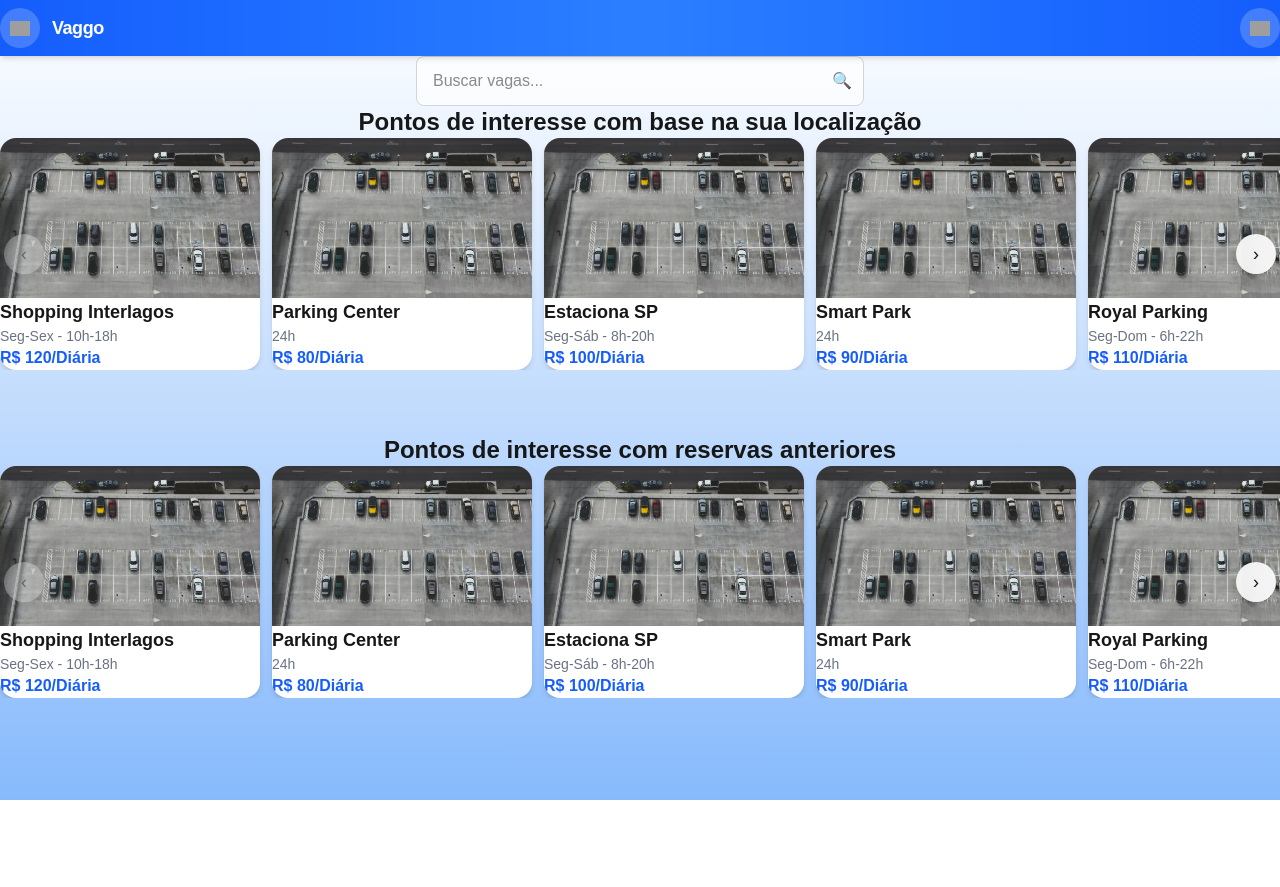
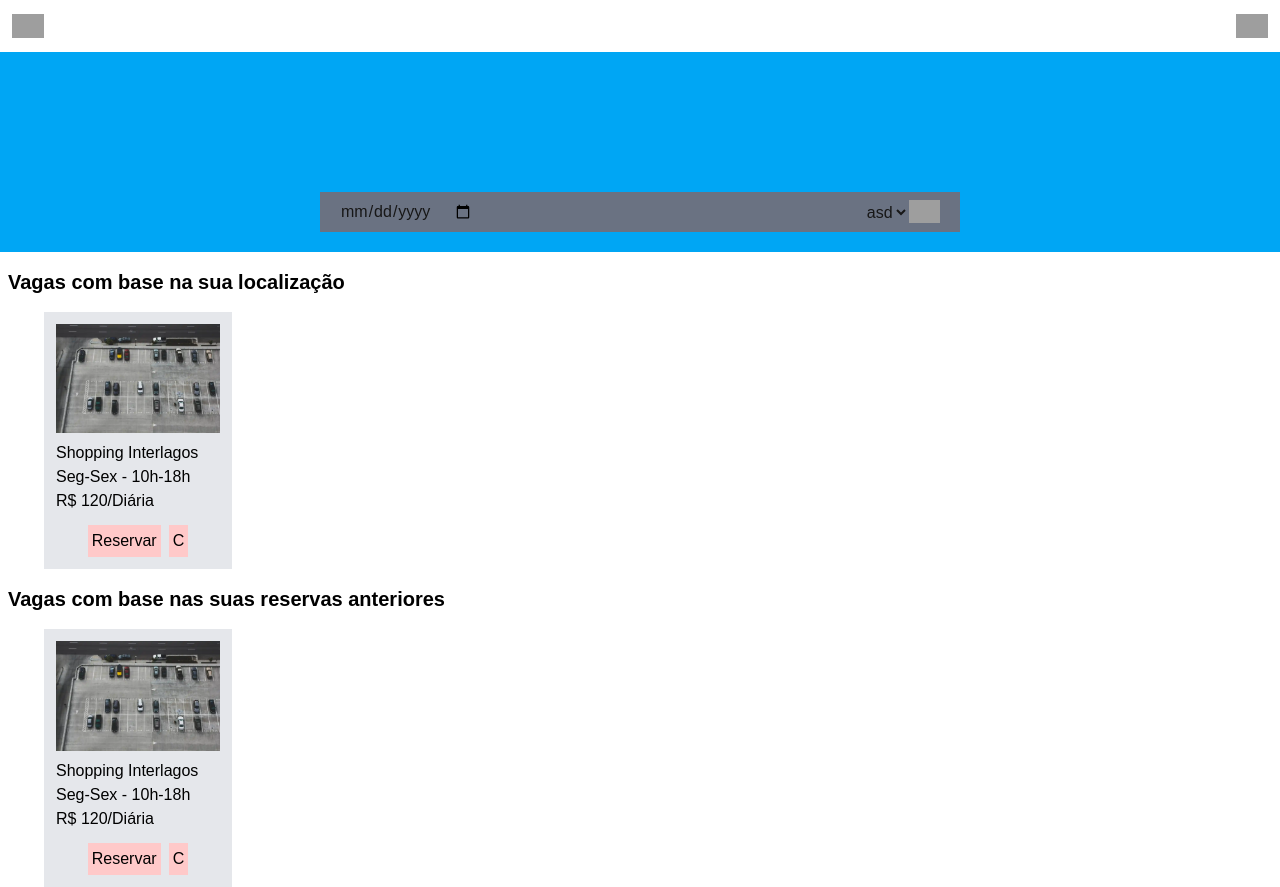
Before and after one commit to DiegoG784/vaggo-web, a Next.js app: page / in a window 1280 px wide. Before the commit the page ends 800 px from the top, so only its background shows below. Built offline with nearby package versions, Linux system fonts and the light colour scheme; grey boxes are pictures that could not be loaded.

Commit message:
Revert "basic design concept"

```diff
--- a/app/globals.css
+++ b/app/globals.css
@@ -5,27 +5,25 @@
   --foreground: #171717;
 }
 
-* {
-  margin: 0;
-  padding: 0;
-  box-sizing: border-box;
-}
+/* @theme inline {
+  --color-background: var(--background);
+  --color-foreground: var(--foreground);
+  --font-sans: var(--font-geist-sans);
+  --font-mono: var(--font-geist-mono);
+} */
+
+/* @media (prefers-color-scheme: dark) {
+  :root {
+    --background: #0a0a0a;
+    --foreground: #ededed;
+  }
+} */
 
 body {
-  /* Gradiente vertical: branco → azul claro */
-  background: linear-gradient(to bottom, #ffffff 0%, #87bafc 100%);
-  /* Alternativa com cor mais suave: linear-gradient(to bottom, #ffffff 0%, #e0f2fe 100%); */
-
+  background: var(--background);
   color: var(--foreground);
   font-family: Arial, Helvetica, sans-serif;
 
   width: 100%;
-  min-height: 100vh;
-  margin: 0;
-  padding: 0;
+  height: 100%;
 }
-
-.input {
-  @apply px-4 py-3 rounded-lg border border-gray-300 bg-white/70
-         focus:outline-none focus:ring-2 focus:ring-blue-400 transition;
-}
--- a/app/login/page.tsx
+++ b/app/login/page.tsx
@@ -1,54 +1,97 @@
 'use client'
-import Header from "@/component/header";
-import LoginCard from "@/component/login_card";
-import { useState } from "react";
-import { useRouter } from "next/navigation";
+import Header from "@/component/header"
+import Link from "next/link"
+// import Image from "next/image";
+import { useRouter, redirect } from "next/navigation"
+import { useState } from 'react';
+
 
 export default function Page() {
-  const [loading, setLoading] = useState(false);
-  const router = useRouter();
+  //user login page:
+  //  - credentials inserted will be validated and see if email and pass matches from api call
+  //  - if approved, insert credentials as cookies or somewhere safe, like a token or smth
+  //  - make user credential validation function on controller or model side, idk where tf this stays at i forgor
+  const [user, setUser] = useState(null)
+  // const router = useRouter()
+  // const handleRouting = (e:any) => {
+    // e.preventDefault()
+    // router.push('/user/dashboard')
+  // }
 
-  const handle = async (e: React.FormEvent<HTMLFormElement>) => {
-    e.preventDefault();
-    setLoading(true);
 
-    const formData = new FormData(e.currentTarget);
-    const values = Object.fromEntries(formData) as { email: string; pass: string };
+  const handle = (e:any) => {
+    e.preventDefault()
 
-    // remove qualquer campo desnecessário
-    delete (values as any).passConfirm;
+    // validar  CPF
+    // validar e-mail
+    // validar telefone
+    // validar senha
+    const formData = new FormData(e.currentTarget)
+    const values = Object.fromEntries(formData)
+    const router = useRouter()
 
-    try {
-      const res = await fetch("http://localhost:3000/users/login", {
+    console.log(values)
+    let result
+    // const token = "eyJhbGciOiJIUzI1NiIsInR5cCI6IkpXVCJ9.eyJpZCI6MSwiaWF0IjoxNzc0NjYxNTkzLCJleHAiOjE3NzQ2NjUxOTN9.Qd96mltdnSXA9XMGYfawBO3GN3dvloZIJe53jcWXcW4"
+
+    delete values.passConfirm
+
+    fetch('http://localhost:3000/users/login',
+      {
+        headers: {
+          // 'Authorization': `Bearer ${token}`,
+          'Content-Type': 'application/json'
+        },
         method: "POST",
-        headers: { "Content-Type": "application/json" },
-        body: JSON.stringify(values),
-      });
+        body: JSON.stringify(values)
+      }
+    )
+    .then((res) => res.json())
+    .then((data) => {
+      // if response  ok, give token and redirect to page
+      localStorage.setItem('token', data.data.token)
+      console.log(data)
+      // router.push('/user/dashboard')
 
-      const data = await res.json();
+    })
 
-      if (res.ok) {
-        localStorage.setItem("token", data.data.token);
-        console.log("Login bem-sucedido:", data);
-        router.push("/user/dashboard");
-      } else {
-        console.error("Erro ao logar:", data);
-      }
-    } catch (err) {
-      console.error("Erro na requisição:", err);
-    } finally {
-      setLoading(false);
-    }
-  };
+    // se resposta da api for 200, loga o usuário com a senha criada pelo forms e leva o usuário para a página dashboard
+    console.log(user)
+
+
+    // transformar dados registro em JSON
+
+    // enviar JSON pra API ->
+    // <- API envia mensagem 200 (message: true, new_id: token)
+
+
+    // router.push('/user/dashboard')
+
+  }
 
   return (
-    <main className="flex flex-col min-h-screen">
-      <Header />
+    <main className="flex flex-col">
 
-      <div className="flex flex-1 items-center justify-center bg-[var(--background-soft)] px-4">
-        {/* Usando o componente LoginCard */}
-        <LoginCard onSubmit={handle} loading={loading} />
-      </div>
+        <div className="flex flex-col items-center justify-center h-screen w-screen"> {/* change h/w-screen between 'full' or '100'. screens get messy */}
+            <section className="flex flex-col items-center bg-gray-300 w-1/3 h-2/4">
+
+                <h1>Vaggo</h1>
+                <h1>Seja bem vindo!</h1>
+
+                <form className="flex flex-col" onSubmit={handle}>
+                    <label htmlFor="email">Email</label>
+                    <input type="text" name="email"/>
+
+                    <label htmlFor="password">Senha</label>
+                    <input type="text" name="pass"/>
+                    <input type="submit" value={"Entrar"}/>
+                </form>
+
+                <Link href={"/register"}>Registrar</Link>
+
+            </section>
+        </div>
+
     </main>
   );
 }
--- a/app/page.tsx
+++ b/app/page.tsx
@@ -1,38 +1,47 @@
 'use client'
+import Image from "next/image";
+import Link from "next/link";
+// import Home from "@/app/view"
 import Header from "@/component/header"
-import SpotCarousel from "@/component/spot_carousel";
-import SearchBar from "@/component/search_bar";
+import SpotCard from "@/component/spot_card"
 
+//add a little system which redirects user to login page if user is not logged in (this is for some pages only)
 export default function Home() {
   return (
     <main>
-      <Header />
 
-  <section className="flex items-center justify-center">
-         <SearchBar/>
-</section>
+      <Header/>
 
-      <section className="section-default bg-[var(--background-soft)]">
-        <div className="container-default">
-
-          <h1 className="text-2xl font-semibold text-center">
-            Pontos de interesse com base na sua localização
-          </h1>
-
-          <SpotCarousel />
-
-          <div className="h-16"></div>
-
-          <h1 className="text-2xl font-semibold mb-8 text-center">
-            Pontos de interesse com reservas anteriores
-          </h1>
-
-          <SpotCarousel />
-
-          <div className="h-12"></div>
-
+      {/* disable this and replace with search bar on header if on mobile (<800x600) */}
+      <section className="bg-sky-500 h-50 flex flex-col-reverse items-center"> {/* Main search bar */}
+        <div className="flex flex-row bg-gray-500 w-1/2 px-5 py-2 mb-5 justify-between">
+          <input name="" type="date"/>
+          <input name="" type="search" className="w-100"/>
+          <select name="">
+            <option value={''}>asd</option>
+          </select>
+          <a href="#">
+            <img src={"/icons/magnifier.ico"} width={32} height={32}/>
+          </a>
         </div>
       </section>
+
+
+      <section className="flex flex-col h-100 bg-white">
+        <section>
+          <h1 className="text-black my-4 mx-2 text-xl font-bold">Vagas com base na sua localização</h1>
+          <section className="ml-10">
+            <SpotCard/>
+          </section>
+
+          <h1 className="text-black my-4 mx-2 text-xl font-bold">Vagas com base nas suas reservas anteriores</h1>
+          <section className="ml-10">
+            <SpotCard/>
+          </section>
+
+        </section>
+      </section>
+
     </main>
   );
 }
--- a/app/register/page.tsx
+++ b/app/register/page.tsx
@@ -85,87 +85,49 @@ export default function Page() {
 
   }
 
+
   return (
-  <main className="flex flex-col min-h-screen">
-    <Header />
+    <main className="flex flex-col">
 
-    <div className="flex flex-1 items-center justify-center bg-[var(--background-soft)] px-4">
+        <div className="flex flex-col items-center justify-center h-screen w-screen"> {/* change h/w-screen between 'full' or '100'. screens get messy */}
+            <section className="flex flex-col items-center bg-gray-300 w-1/3 h-2/4">
 
-      <section className="
-        w-full max-w-md        /* mais largo */
-        min-h-[520px]          /* menos alto */
-        bg-white/80 backdrop-blur-xl
-        border border-white/30
-        rounded-2xl
-        shadow-2xl
-        px-10 py-8             /* mais equilibrado */
-        flex flex-col justify-between
-      ">
+                <h1>Vaggo</h1>
+                <h1>Seja bem vindo!</h1>
 
-        {/* Header */}
-        <div className="text-center">
-          <h1 className="
-            text-4xl font-bold
-            bg-gradient-to-r from-blue-600 to-blue-400
-            bg-clip-text text-transparent
-          ">
-            Vaggo
-          </h1>
-          <p className="text-gray-500 text-base mt-2">
-            Crie sua conta
-          </p>
-        </div>
+                <form className="flex flex-col" onSubmit={handleRegister}>
 
-        {/* Form */}
-        <form className="flex flex-col gap-4 mt-6" onSubmit={handleRegister}>
 
-          <input type="text" name="name" placeholder="Nome completo" className="input" />
-          <input type="text" name="cpf" placeholder="CPF" className="input" />
+                  <input type="text" name="name" placeholder="Nome Completo"/>
+                  <input type="text" name="cpf" placeholder="CPF"/>
 
-          <div className="flex flex-col gap-1">
-            <label className="text-sm text-gray-700">Sexo</label>
-            <select name="gender" className="input">
-              <option value="M">Masculino</option>
-              <option value="F">Feminino</option>
+                  <div className="flex flex-row">
+                    <label htmlFor="gender" className="mr-1">Sexo:</label>
+                    <select name="gender">
+                      <option  value={"M"}>Masculino</option>
+                      <option  value={"F"}>Feminino</option>
                     </select>
                   </div>
 
-          <div className="flex flex-col gap-1">
-            <label className="text-sm text-gray-700">Data de nascimento</label>
-            <input type="date" name="birthDate" className="input" />
+                  <div className="flex flex-row">
+                    <label htmlFor="birthDate" className="mr-1">Data de Nascimento:</label>
+                    <input type="date" name="birthDate"/>
                   </div>
 
-          <input type="email" name="email" placeholder="E-mail" className="input" />
-          <input type="text" name="phone" placeholder="(XX) XXXXX-XXXX" className="input" />
+                  <input type="text" name="email" placeholder="e-mail"/>
+                  <input type="text" name="phone" placeholder="(XX) XXXXX-XXXX"/>
 
-          <input type="password" name="password" placeholder="Senha" className="input" />
-          <input type="password" name="passConfirm" placeholder="Confirmar senha" className="input" />
+                  <input type="password" name="password" placeholder="Senha"/>
 
-          <button
-            type="submit"
-            className="
-              mt-4
-              px-10 py-3
-              self-center
-              rounded-lg
-              font-semibold
-              text-white
-              bg-gradient-to-r from-blue-600 to-blue-500
-              hover:from-blue-700 hover:to-blue-600
-              shadow-md
-              hover:scale-105
-              active:scale-95
-              transition-all
-            "
-          >
-            Registrar
-          </button>
+                  <input type="password" name="passConfirm" placeholder="Digite sua senha novamente"/>
+
+                  <input type="submit" value={"Registrar"}/>
 
                 </form>
 
             </section>
+        </div>
 
-    </div>
     </main>
   );
 }
--- a/component/header.tsx
+++ b/component/header.tsx
@@ -1,59 +1,26 @@
+
 export default function Header() {
-  return (
-    <header className="
-      sticky top-0 z-50
-      w-full
-      bg-gradient-to-r from-blue-600 via-blue-500 to-blue-600
-      shadow-md
-    ">
-      <div className="container-default flex items-center justify-between h-14">
 
-        {/* Logo */}
-        <a href="/" className="flex items-center gap-3 group">
-          <div className="
-            w-10 h-10
-            rounded-full
-            bg-white/20
-            flex items-center justify-center
-            backdrop-blur-sm
-            transition
-            group-hover:bg-white/30
-          ">
-            <img
-              src="/icons/globe.ico"
-              width={20}
-              height={20}
-              alt="Logo"
-            />
-          </div>
+    return (
+        <main>
+            <header className="flex flex-row px-3 bg-white h-[52px]">
 
-          <span className="text-white font-semibold text-lg tracking-tight">
-            Vaggo
-          </span>
-        </a>
+                <div className="flex flex-row items-center w-1/2">
+                <a href="/">
+                    <img src={"/icons/globe.ico"} width={32} height={32}/>
+                </a>
 
-        {/* User Icon */}
-        <a
-          href="/login"
-          className="
-            w-10 h-10
-            rounded-full
-            bg-white/20
-            flex items-center justify-center
-            backdrop-blur-sm
-            transition
-            hover:bg-white/30
-          "
-        >
-          <img
-            src="/icons/user-silhouette.ico"
-            width={20}
-            height={20}
-            alt="Usuário"
-          />
-        </a>
+                </div>
+                <div className="flex flex-row-reverse items-center w-1/2">
+                <a href="/login" className="h-fit">
+                    {/* <img src={"/globe.svg"}/> */}
+                    <img src={"/icons/user-silhouette.ico"} width={32} height={32}/>
+                </a>
+                    {/* insert user window with buttons here */}
+                </div>
 
-      </div>
-    </header>
-  )
+            </header>
+
+        </main>
+    )
 }
--- a/component/login_card.tsx
+++ /dev/null
@@ -1,119 +0,0 @@
-'use client'
-
-import Link from "next/link";
-
-interface LoginCardProps {
-  onSubmit: (e: React.FormEvent<HTMLFormElement>) => void;
-  loading: boolean;
-}
-
-export default function LoginCard({ onSubmit, loading }: LoginCardProps) {
-  return (
-  <section className="
-    w-full max-w-sm
-    min-h-[320px]
-    bg-white/80 backdrop-blur-xl
-    border border-white/30
-    rounded-2xl
-    shadow-2xl
-    px-8 py-1
-    flex flex-col justify-between
-  ">
-
-    {/* Header */}
-    <div className="text-center">
-      <h1 className="
-        text-4xl font-bold
-        bg-gradient-to-r from-blue-600 to-blue-400
-        bg-clip-text text-transparent
-      ">
-        Vaggo
-      </h1>
-      <p className="text-gray-500 text-base mt-2">
-        Seja bem-vindo!
-      </p>
-    </div>
-
-    {/* Form */}
-    <form className="flex flex-col gap-5 items-center" onSubmit={onSubmit}>
-
-      {/* Email */}
-      <div className="flex flex-col gap-2 w-full">
-        <label className="text-sm text-gray-700 font-medium">
-          Email
-        </label>
-        <input
-          type="email"
-          name="email"
-          required
-          placeholder="seu@email.com"
-          className="
-            px-4 py-3
-            rounded-lg
-            border border-gray-300
-            bg-white/70
-            focus:outline-none
-            focus:ring-2 focus:ring-blue-400
-          "
-        />
-      </div>
-
-      {/* Senha */}
-      <div className="flex flex-col gap-2 w-full">
-        <label className="text-sm text-gray-700 font-medium">
-          Senha
-        </label>
-        <input
-          type="password"
-          name="pass"
-          required
-          placeholder="••••••••"
-          className="
-            px-4 py-3
-            rounded-lg
-            border border-gray-300
-            bg-white/70
-            focus:outline-none
-            focus:ring-2 focus:ring-blue-400
-          "
-        />
-      </div>
-
-      {/* Links */}
-      <div className="flex justify-center gap-6 text-sm mt-2">
-        <Link href="/register" className="text-blue-600 hover:underline">
-          Cadastre-se
-        </Link>
-        <Link href="/template" className="text-blue-600 hover:underline">
-          Esqueci a senha
-        </Link>
-      </div>
-
-      {/* Botão */}
-      <button
-        type="submit"
-        disabled={loading}
-        className="
-          mt-4
-          px-10 py-3
-          text-base
-          rounded-lg
-          font-semibold
-          text-white
-          bg-gradient-to-r from-blue-600 to-blue-500
-          hover:from-blue-700 hover:to-blue-600
-          shadow-md
-          hover:scale-105
-          active:scale-95
-          transition-all
-          disabled:opacity-60
-        "
-      >
-        {loading ? "Entrando..." : "Entrar"}
-      </button>
-
-    </form>
-
-  </section>
-);
-}
--- a/component/search_bar.tsx
+++ /dev/null
@@ -1,29 +0,0 @@
-'use client'
-
-export default function SearchBar() {
-  return (
-    <div className="w-full flex justify-center">
-
-      <div className="relative w-full max-w-md">
-
-        {/* Ícone */}
-        <span className="absolute right-3 top-1/2 -translate-y-1/2 text-gray-400">
-          🔍
-        </span>
-
-        {/* Input */}
-        <input
-          type="text"
-          placeholder="Buscar vagas..."
-          className="
-            input
-            w-full
-            pl-10   /* espaço pro ícone */
-          "
-        />
-
-      </div>
-
-    </div>
-  );
-}
--- a/component/spot_card.tsx
+++ b/component/spot_card.tsx
@@ -1,48 +1,26 @@
-'use client'
+import Link from "next/link"
+// import Image from "next/image";
 
-import Link from "next/link"
 
-interface Spot {
-  id: number
-  name: string
-  time: string
-  price: string
-}
-
-interface SpotProps {
-  spot: Spot
-}
-
-export default function SpotCard({ spot }: SpotProps) {
+export default function SpotCard() {
+  // set variable where stores Spot's object
+  // with Spot object set, set all info with possible formatting needed
+  let spot
 
   return (
-    <div className="w-[260px] bg-white rounded-2xl shadow-md overflow-hidden">
-
-      <div className="w-full h-[160px] overflow-hidden">
-        <img
-          src="/spot_image_test.webp"
-          alt={spot.name}
-          className="w-full h-full object-cover"
-        />
-      </div>
-
-      <div className="p-4">
-
-        <Link href={`/spot/${spot.id}`}>
-          <p className="font-semibold text-lg hover:text-blue-600 transition">
-            {spot.name}
-          </p>
-        </Link>
-
-        <p className="text-sm text-gray-500 mt-1">
-          {spot.time}
-        </p>
-
-        <p className="text-blue-600 font-bold mt-2">
-          {spot.price}
-        </p>
-
-      </div>
-    </div>
+    <section>
+        <div className="bg-gray-200 w-fit p-3 mx-1">
+          <img src={"/spot_image_test.webp"} width={164} height={186}/> {/* replace with <Image/> */}
+          <Link href={"/spot/id"}>
+            <p className="text-black mt-2">Shopping Interlagos</p>
+          </Link>
+          <p className="text-black">Seg-Sex - 10h-18h</p>
+          <p className="text-black">R$ 120/Diária</p>
+          <div className="flex flex-row justify-center mt-3">
+            <button className="text-black bg-red-200 p-1 mr-2" onClick={() => {console.log("Reservar")}}>Reservar</button>
+            <button className="text-black bg-red-200 p-1" onClick={() => {console.log("Reservar")}}>C</button>
+          </div>
+        </div>
+    </section>
   )
 }
--- a/component/spot_carousel.tsx
+++ /dev/null
@@ -1,83 +0,0 @@
-'use client'
-import { useState } from 'react';
-import SpotCard from './spot_card';
-
-export default function SpotCarousel() {
-  const [index, setIndex] = useState(0);
-
-  const CARD_WIDTH = 260; // mais consistente com o card real
-  const GAP = 12; // gap menor (antes era 16)
-  const STEP = CARD_WIDTH + GAP;
-
-  const spots = [
-    { id: 1, name: "Shopping Interlagos", time: "Seg-Sex - 10h-18h", price: "R$ 120/Diária" },
-    { id: 2, name: "Parking Center", time: "24h", price: "R$ 80/Diária" },
-    { id: 3, name: "Estaciona SP", time: "Seg-Sáb - 8h-20h", price: "R$ 100/Diária" },
-    { id: 4, name: "Smart Park", time: "24h", price: "R$ 90/Diária" },
-    { id: 5, name: "Royal Parking", time: "Seg-Dom - 6h-22h", price: "R$ 110/Diária" },
-  ];
-
-  const visibleCards = 3;
-  const maxIndex = spots.length - visibleCards;
-
-  const next = () => index < maxIndex && setIndex(index + 1);
-  const prev = () => index > 0 && setIndex(index - 1);
-
-  return (
-    <div className="relative w-full overflow-hidden py-4">
-
-      {/* Slides */}
-      <div
-        className="flex gap-3 transition-transform duration-300"
-        style={{ transform: `translateX(-${index * STEP}px)` }}
-      >
-        {spots.map((spot) => (
-          <div key={spot.id} className="min-w-[260px]">
-            <SpotCard spot={spot} />
-          </div>
-        ))}
-      </div>
-
-      {/* Botão Esquerda */}
-      <button
-        onClick={prev}
-        disabled={index === 0}
-        className="
-          absolute left-1 top-1/2 -translate-y-1/2
-          w-10 h-10
-          flex items-center justify-center
-          bg-white/90 backdrop-blur
-          rounded-full
-          shadow-md
-          text-lg
-          hover:scale-110 hover:bg-white
-          transition
-          disabled:opacity-30
-        "
-      >
-        ‹
-      </button>
-
-      {/* Botão Direita */}
-      <button
-        onClick={next}
-        disabled={index === maxIndex}
-        className="
-          absolute right-1 top-1/2 -translate-y-1/2
-          w-10 h-10
-          flex items-center justify-center
-          bg-white/90 backdrop-blur
-          rounded-full
-          shadow-md
-          text-lg
-          hover:scale-110 hover:bg-white
-          transition
-          disabled:opacity-30
-        "
-      >
-        ›
-      </button>
-
-    </div>
-  );
-}
```
Lines whose indentation alone changed are shown as unchanged.
